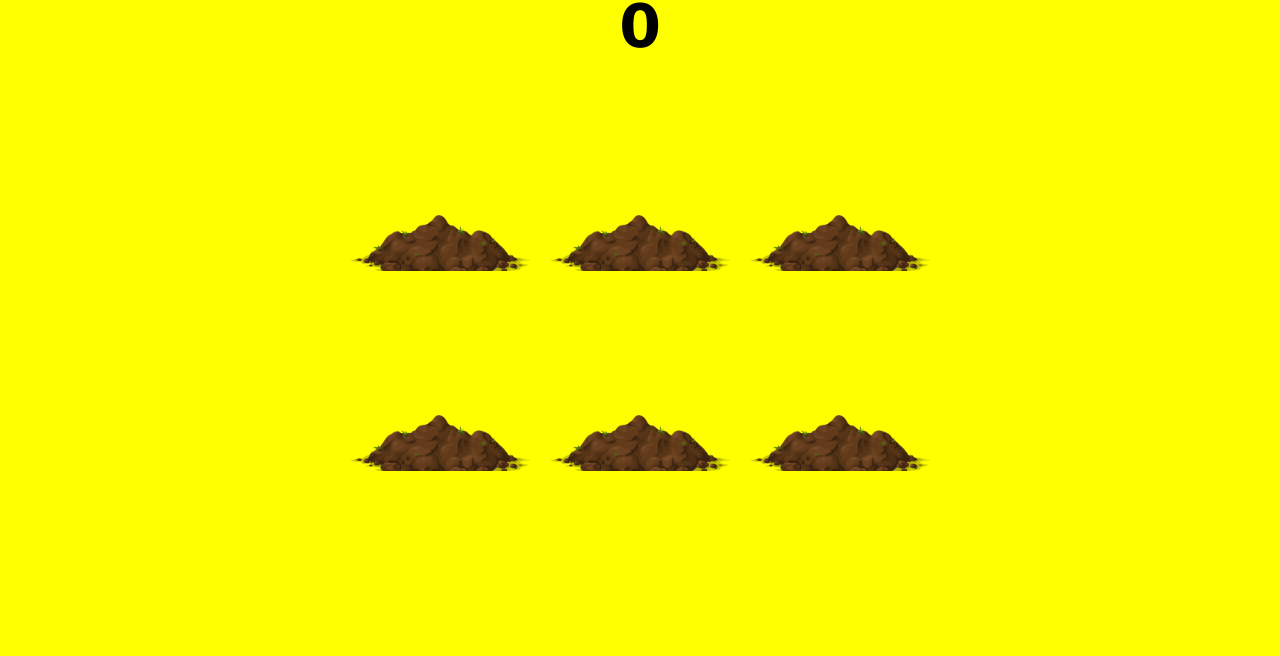
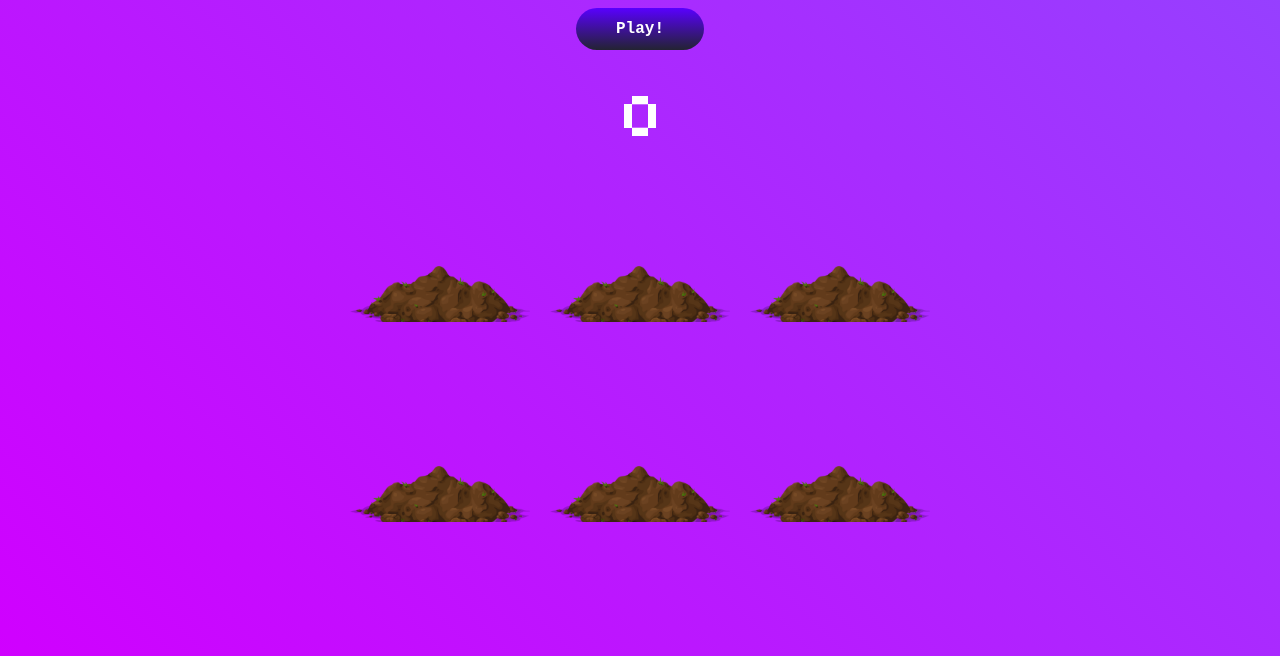
Before and after one commit to mhdilham-u/WhackAMoleGame, a plain HTML site: page index.html in a window 1280 px wide. Shown: the part 144-800 px from the top of the page. Drawn offline with Linux system fonts and the light colour scheme.

Commit message:
recreate the design view

```diff
--- a/index.html
+++ b/index.html
@@ -1,14 +1,15 @@
 <!DOCTYPE html>
 <html>
   <head>
-    <title>Game Tikus</title>
+    <title>Whack A Mole!</title>
     <link rel="stylesheet" type="text/css" href="style.css" />
   </head>
 
   <body>
+    <div class="wrapper">
       <h1>Whack A Mole!</h1>
 
-    <button type="button" class="mulai" onclick="mulai()">Mulai!</button>
+      <button type="button" class="mulai" onclick="mulai()">Play!</button>
 
       <h2 class="papan-skor">0</h2>
 
@@ -37,6 +38,7 @@
           <div class="tikus"></div>
         </div>
       </div>
+    </div>
     <script src="script.js"></script>
   </body>
 </html>
--- a/style.css
+++ b/style.css
@@ -1,29 +1,54 @@
-body {
-	background-color: yellow;
+@import url('https://fonts.googleapis.com/css2?family=Silkscreen:wght@400;700&display=swap');
+
+* {
+	margin: 0;
+	padding: 0;
+	box-sizing: border-box;
+	color: white;
 }
-h1, h2 {
-	font-size: 60px;
+
+.wrapper {
+	width: 100vw;
+	height: 100vh;
+	overflow: hidden;
+	background: linear-gradient(45deg, rgb(208, 0, 255), rgb(146, 68, 255));
+}
+
+h1,
+h2 {
+	font-size: 5rem;
 	text-align: center;
-	font-family: verdana;
-	margin: 10px;
+	font-family: 'Silkscreen', cursive;
+	margin: 30px 10px 20px;
+	font-weight: 400;
+}
+
+h2.papan-skor {
+	margin: 20px 0 0;
+	font-size: 4rem;
 }
 
 button {
 	display: flex;
-	margin: auto;
-	background: black;
-	color: #fff;
-	padding: 8px 10px;
+	margin: auto auto 10px;
+	background: linear-gradient(to top, rgb(35, 35, 50), rgb(89, 0, 255));
+	color: white;
+	font-weight: bold;
+	padding: 12px 40px;
+	border: 0;
 	border-radius: 30px;
+	font-family: monospace;
+	font-size: 1rem;
 }
+
 button:hover {
-	background: rgba(0,0,0,0.5);
+	background: rgba(0, 0, 0, 0.5);
 	color: #fff;
 }
 
 .container {
 	width: 600px;
-	margin: auto;
+	margin: -30px auto auto;
 	cursor: url(img/p2.png), auto;
 }
 
```
Lines whose indentation alone changed are shown as unchanged.
